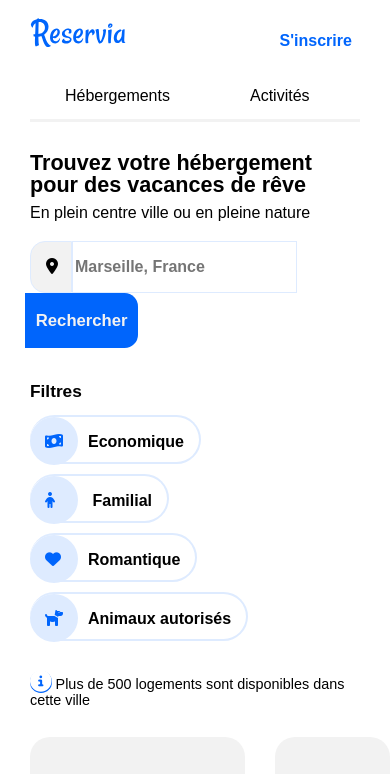
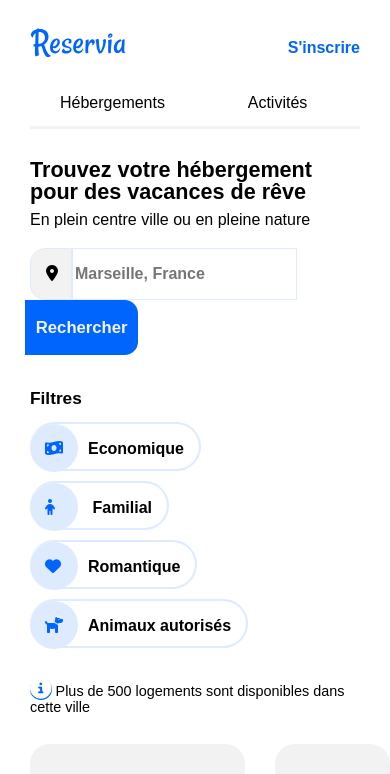
Before and after one commit to JV-Rey/JulienValois_2_27042021, a plain HTML site: page index.html in a window 390 px wide. Shown: the top 774 px of the page. Drawn offline with Linux system fonts and the light colour scheme; a web font is replaced by a local one.

Commit message:
modif header desktop & mobile

```diff
--- a/index.html
+++ b/index.html
@@ -11,19 +11,17 @@
     <div id="body_page">
         <header>
             <img src="images/logo/Reservia.svg" alt="Reservia-logo" id="logo">
-            <nav>
-                <ul id="nav_header">
-                    <li><a href="#hebergements">Hébergements</a></li>
-                    <li><a href="#activites">Activités</a></li>
-                    <li id="inscription_margin"><a href="#" id="inscription">S'inscrire</a></li>
-                </ul>
+            <nav id="nav_header">
+                <a href="#hebergements">Hébergements</a>
+                <a href="#activites">Activités</a>
             </nav>
+            <a href="#" id="inscription">S'inscrire</a>
+        </header>
+        <section>
             <div id="title">
                 <h1>Trouvez votre hébergement pour des vacances de rêve</h1>
                 <p>En plein centre ville ou en pleine nature</p>
             </div>
-        </header>
-        <section>
             <form action="traitement.php" method="post" id="search">
                 <i class="fas fa-map-marker-alt" id="icon_map"></i>
                 <input type="text" id="textarea" placeholder="Marseille, France">
--- a/style.css
+++ b/style.css
@@ -61,7 +61,7 @@ table {
     margin: 40px 30px 40px 30px;
 }
 
-#nav_header{
+header{
     display: flex;
     justify-content: flex-end;
 }
@@ -71,7 +71,7 @@ a{
 }
 
 #nav_header a{
-    margin-left: 90px;
+    margin-left: 15px;
     margin-right: 15px;
     padding-left: 20px;
     padding-right: 20px;
@@ -84,6 +84,8 @@ a{
 #inscription{
     font-weight: bold;
     color: #0065FC;
+    margin-left: 15px;
+    padding-left: 20px;
 }
 
 #nav_header a:hover{
@@ -93,8 +95,8 @@ a{
 }
 
 #logo{
-    margin-top: -30px;
-    float: left;
+    margin-top: -20px;
+    margin-right: auto;
 }
 
 h1, h2{
@@ -484,42 +486,33 @@ footer a:hover{
         width: auto;
     }
 
-    header nav{
+    header{
+        flex-wrap: wrap;
+    }
+
+    #nav_header{
+        order: 1;
+        flex: 100%;
+        display: flex;
+    }
+
+    #nav_header a{
+        flex: 50%;
+        text-align: center;
+        margin-left: 0px;
+        margin-right: 0px;
+        padding-left: 0px;
+        padding-right: 0px;
         margin-top: 30px;
         border-bottom: 3px #F2F2F2 solid;
         padding-bottom: 15px;
-    }
-
-    #nav_header{
-        justify-content: flex-start;
-    }
-
-    #nav_header a{
-        margin-left: 0px;
-        margin-right: 10px;
-        padding-right: 35px;
-        padding-left: 35px;
-        position: relative;
-
     }
 
     #nav_header a:hover {
         border-top: none;
         border-bottom: 3px solid;
         padding-bottom: 15px;
-    }
-
-    #inscription_margin{
-        margin-top: -55px;
-        margin-left: -110px;
-    }
-
-    #inscription_margin a:hover{
-        border-bottom: none;
-    }
-
-    #logo{
-        float: none;
+        padding-top: 0px;
     }
 
 }
```
